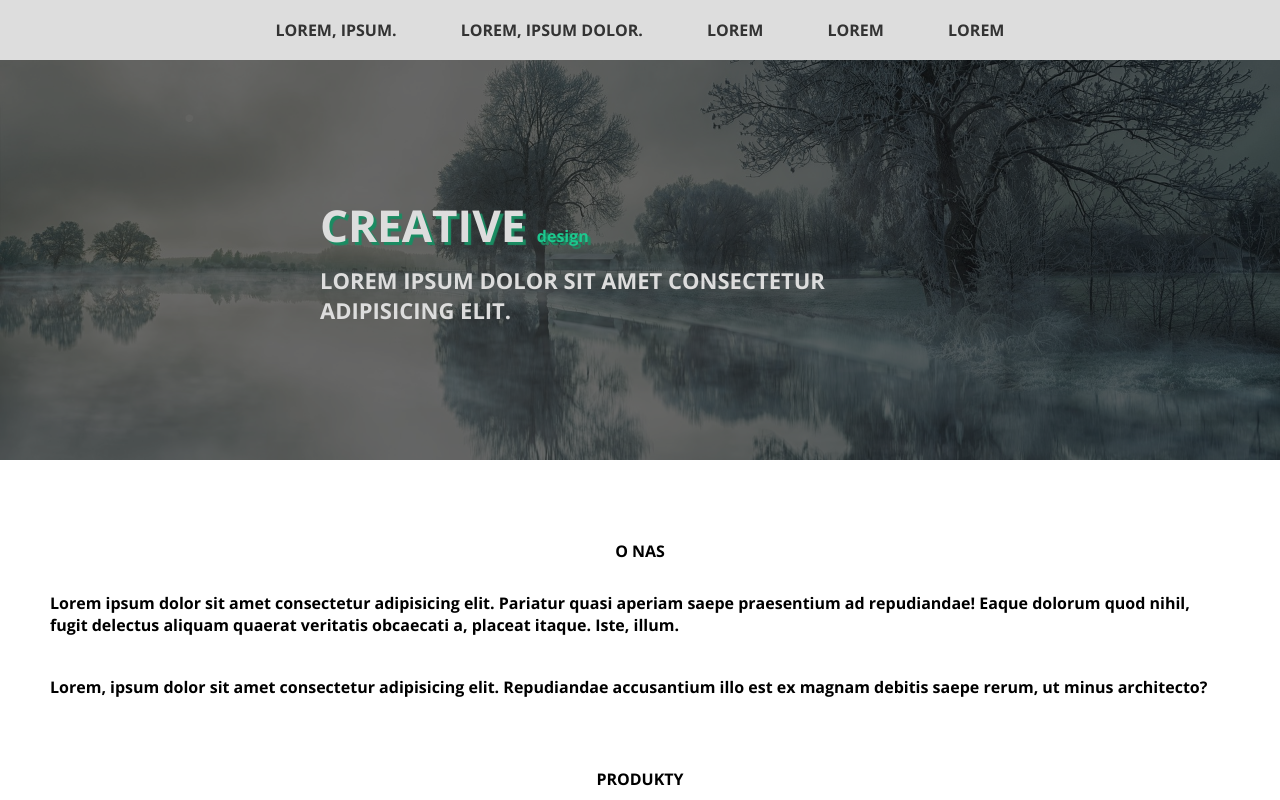
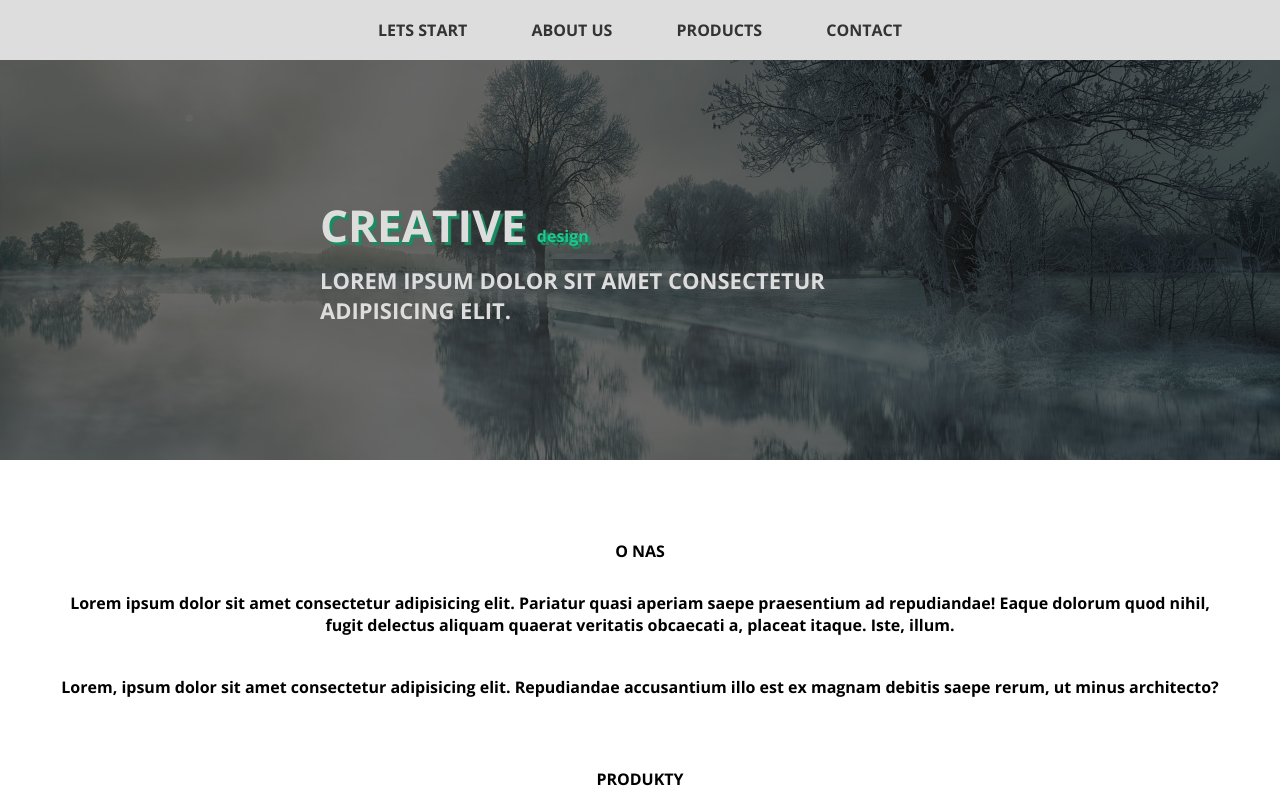
Before and after one commit to MichalKmiecikk/majek1, a plain HTML site: page index.html in a window 1280 px wide. Shown: the top 800 px of the page. Drawn offline with nearby package versions, Linux system fonts and the light colour scheme.

Commit message:
added changes in navigation

```diff
--- a/css/style.css
+++ b/css/style.css
@@ -6,6 +6,12 @@
 }
 body {
   font-family: "Open sans", sans-serif;
+}
+html {
+  scroll-behavior: smooth;
+}
+section {
+  scroll-margin-top: 80px;
 }
 .wrapper {
   margin: 0 auto;
@@ -93,6 +99,7 @@ main {
 .about_us_info {
   margin-bottom: 20px;
   padding: 10px;
+  text-align: center;
 }
 /* produkty */
 .products {
--- a/index.html
+++ b/index.html
@@ -20,11 +20,10 @@
           <i class="fa-solid fa-bars" style="color: #000000"></i>
         </button>
         <div class="nav_items">
-          <a href="#about_us">Lorem, ipsum.</a>
-          <a href="#">Lorem, ipsum dolor.</a>
-          <a href="#">lorem</a>
-          <a href="#">lorem</a>
-          <a href="#">lorem</a>
+          <a href="#">Lets start</a>
+          <a href="#about_us">About us</a>
+          <a href="#products">Products</a>
+          <a href="#contact">contact</a>
         </div>
       </div>
     </nav>
@@ -51,7 +50,7 @@
           architecto?
         </p>
       </section>
-      <section class="products wrapper">
+      <section class="products wrapper" id="products">
         <h2 class="section_title">produkty</h2>
         <div class="products_box">
           <div class="product first_product">
@@ -83,7 +82,7 @@
           </div>
         </div>
       </section>
-      <section class="contact wrapper">
+      <section class="contact wrapper" id="contact">
         <h2 class="section_title"></h2>
         <p><i class="fas fa-phone"></i>+48 600 700 900</p>
         <p><i class="fas fa-at"></i>mail@mail.com</p>
```
